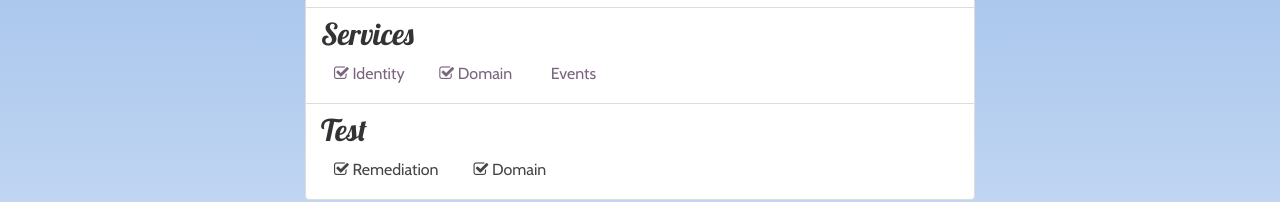
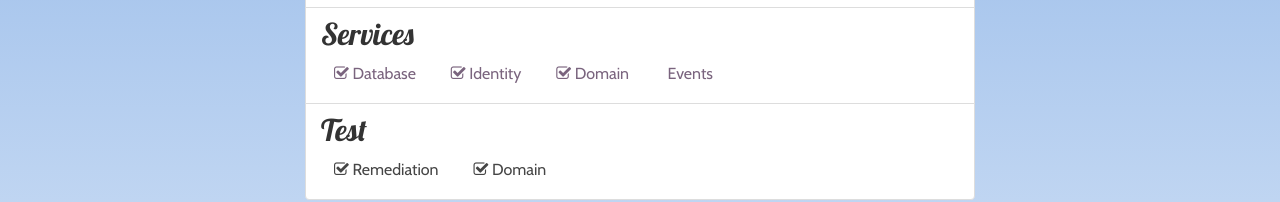
Before and after one commit to codemarc/omnidock, a plain HTML site: page index.html in a window 1280 px wide. Shown: the part 268-470 px from the top of the page. Drawn offline with nearby package versions, Linux system fonts and the light colour scheme.

Commit message:
added dba

```diff
--- a/index.html
+++ b/index.html
@@ -44,6 +44,8 @@
   <a href="#" class="list-group-item">
 	<h2 class="list-group-item-heading">Services</h2>
     <div class="btn-toolbar">
+        <button name="wso2is" href="5430/phppgadmin/" type="button" class="c3 btn btn-link" title="phppgadmin">
+        <i class="fa fa-check-square-o"></i> Database</button>
         <button name="wso2is" href="9443/carbon/" ssl="true" type="button" class="c3 btn btn-link" title="WSO2 Identity Server">
         <i class="fa fa-check-square-o"></i> Identity</button>
         <button name="opds" href="8080/OmniDomain/" type="button" class="c3 btn btn-well btn-link" title="OPMC Domain">
```
Also changed, not shown: 2 other files.
